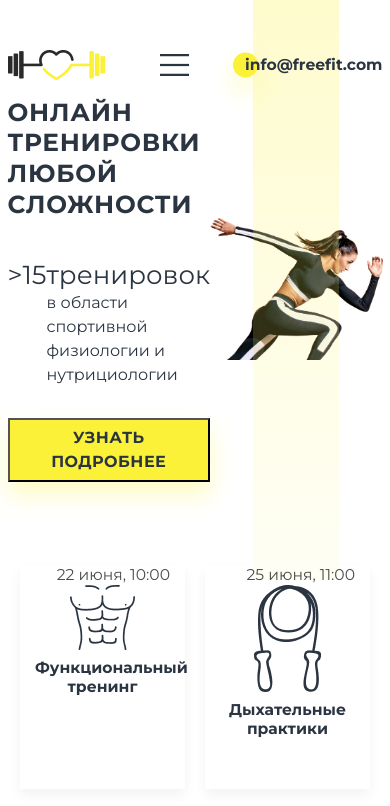
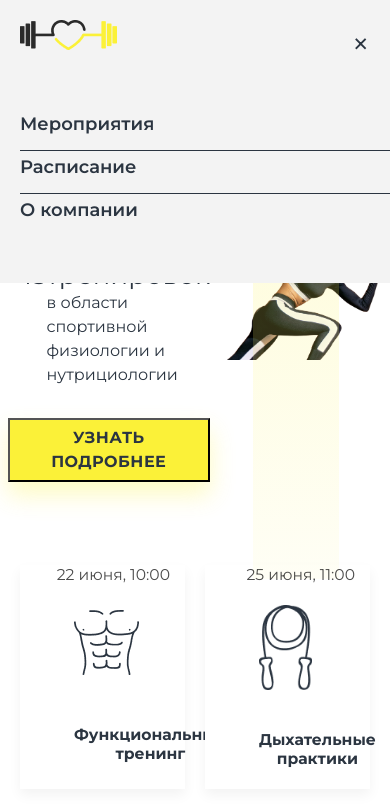
Before and after one commit to grigorisem/freefit-gym, a plain HTML site: page index.html in a window 390 px wide. Both pictures are taken after a click on the picture 174 px from the left and 65 px from the top of the page. Shown: the top 806 px of the page. Drawn offline with Linux system fonts and the light colour scheme.

Commit message:
finished front-end

```diff
--- a/assets/css/styles.css
+++ b/assets/css/styles.css
@@ -71,6 +71,62 @@ header {
     width: 100%;
     max-height: 22px;
     height: 22px;
+    display: none;
+}
+.mobile-menu {
+    display: none;
+    position: fixed;
+    z-index: 1000;
+    top: 0;
+    right: 0;
+    height: 283px;
+    width: 100%;
+    background-color: #F3F3F3;
+    backdrop-filter: blur(4px);
+    transition: transform 0.3s ease-in-out;
+}
+.mobile-menu-navbar {
+    display: flex;
+    justify-content: space-between;
+    margin: 20px 20px 40px 20px;
+}
+.mobile-menu-inner {
+    gap: 30px;
+    align-items: center;
+    font-size: 20px;
+}
+
+.mobile-menu a {
+    color: #2B3541;
+    text-decoration: none;
+    font-weight: 600;
+}
+
+.close-btn {
+    font-size: 32px;
+    cursor: pointer;
+}
+.mobile-menu a {
+    color: #2B3541;
+    text-decoration: none;
+    font-weight: 600;
+    padding: 15px 0;
+    width: 100%;
+    text-align: left;
+    position: relative;
+    padding-left: 20px;
+}
+
+.mobile-menu a::after {
+    content: '';
+    display: flex;
+    margin: 12px auto 0;
+    width: 565px;
+    height: 1px;
+    background-color: #2B3541;
+    margin-left: 20px;
+}
+.mobile-menu a:last-child::after {
     display: none;
 }
 .info {
@@ -321,16 +377,25 @@ header {
     flex-direction: column;
     height: calc(100% - 38px);
     width: calc(100% - 30px);
+    justify-content: space-between;
 }
 
-.card-image {
-    width: 100%;
-    height: 100%;
+.card-img {
+    width:calc(100% - 78px);
+    margin: auto;
+    height: auto;
+    display: flex;
 }
-.card-wrapper img {
+.card-img img {
     object-fit: cover;
+    max-width: 91px;
+    max-height: 85px;
 }
 .card-name {
+    display: flex;
+    justify-content: flex-start;
+    width:calc(100% - 78px);
+    margin: auto;
     font-family: 'Montserrat';
     font-style: normal;
     font-weight: 700;
@@ -476,7 +541,7 @@ form {
 .personal-data {
     display: flex;
     max-width: 617px;
-    width: 100%;
+    width: calc(100% - 10px);
     align-items: center;
     margin-top: 10px;
 }
@@ -631,7 +696,7 @@ form {
     font-family: 'Montserrat';
     font-style: normal;
     font-weight: 700;
-    font-size: 18px;
+    font-size: clamp(16px, 2vw, 18px);
     line-height: 125%;
     color: #2B3541;
 }
@@ -639,7 +704,7 @@ form {
     font-family: 'Montserrat';
     font-style: normal;
     font-weight: 400;
-    font-size: 18px;
+    font-size: clamp(16px, 2vw, 18px);
     line-height: 150%;
     color: #2B3541;
     opacity: 0.6;
@@ -654,30 +719,23 @@ form {
     max-width: 231px;
     width: 100%;
     max-height: 97px;
-    height: 97px;
 }
 .advantages-2 {
     max-width: 284px;
     width: 100%;
-    max-height: 97px;
-    height: 97px;
 }
 .advantages-3 {
     max-width: 221px;
     width: 100%;
-    max-height: 97px;
-    height: 97px;
 }
 .advantages-4 {
     max-width: 204px;
     width: 100%;
-    max-height: 97px;
-    height: 97px;
 }
 footer {
+    height: 140px;
+    max-height: 140px;
     width: 100%;
-    max-height: 149px;
-    height: 149px;
     margin-top: 170px;
     background-color: #F3F3F3;
     display: flex;
@@ -718,6 +776,7 @@ footer {
     top: 50%;
     transform: translateY(-50%);
 }
+
 @media only screen and (max-width: 768px){
     .header-navbar {
         display: none;
@@ -824,6 +883,18 @@ footer {
 
       .pos-3 { grid-column: 1; grid-row: 3; }
       .pos-6 { grid-column: 2; grid-row: 3; }
+    footer {
+        height: 70px;
+        max-height: 70px;
+      }
+    .header-navbar {
+        display: none;
+    }
+
+    .menu {
+        display: block;
+        cursor: pointer;
+    }
 }
 
 @media only screen and (max-width: 360px){
@@ -852,6 +923,9 @@ footer {
         font-size: 14px;
         box-sizing: border-box;
     }
+    .card-wrapper {
+        height: calc(100% - 18px);
+    }
 
     .card span {
         font-size: 12px;
@@ -860,14 +934,14 @@ footer {
         display: flex;
         justify-content: flex-start;
     }
+    .card-img img {
+        object-fit: cover;
+        max-width: 46px;
+        max-height: 45px;
+    }
     .card-name {
         display: flex;
         justify-content: flex-start;
-    }
-    .schedule-container-wrapper img {
-        width: 36px;
-        height: auto;
-        margin-top: 8px;
     }
 
     .pos-1, .pos-2, .pos-3, .pos-4, .pos-5, .pos-6 {
@@ -882,7 +956,7 @@ footer {
         flex-direction: column;
     }
     #email {
-        margin-right: 0;
+        margin-bottom: 10px;
         width: calc(100% - 15px);
     }
     .schedule-container-wrapper {
@@ -892,4 +966,8 @@ footer {
         padding: 10px;
         align-items: stretch;
     }
+    .advantages {
+        gap: 60px 0;
+        font-size: 16px;
+    }
 }
--- a/index.html
+++ b/index.html
@@ -16,12 +16,23 @@
             <div class="logo">
                 <img src="assets/img/logo.png" alt="logo">
             </div>
-            <div class="menu"><img src="assets/img/burger1.png" alt="burger"></div>
+            <div class="menu"><img src="assets/img/burger1.png" alt="burger" id="burger"></div>
             <div class="header-navbar">
                 <div class="header-navbar-text">Мероприятия <div class="header-navbar-underline"></div></div>
                 <div class="header-navbar-text">Расписание<div class="header-navbar-underline"></div></div>
                 <div class="header-navbar-text">О компании<div class="header-navbar-underline"></div></div>
             </div>
+            <nav class="mobile-menu" id="mobileMenu">
+                <div class="mobile-menu-navbar">
+                    <div class="logo"><img src="assets/img/logo.png" alt="logo"></div>
+                    <div class="close-btn" id="closeBurger">&times;</div>
+                </div>
+                <div class="mobile-menu-inner">
+                    <a href="#">Мероприятия</a>
+                    <a href="#">Расписание</a>
+                    <a href="#">О компании</a>
+                </div>
+            </nav>
             <div class="info">
                 <div class="eclipse"></div>
                 <h1>info@freefit.com</h1>
@@ -208,6 +219,22 @@
             }
         });
     });
+    const burger = document.getElementById('burger');
+    const mobileMenu = document.getElementById('mobileMenu');
+    const closeBurger = document.getElementById('closeBurger');
+
+    burger.addEventListener('click', () => {
+        mobileMenu.style.display = 'block';
+    });
+
+    closeBurger.addEventListener('click', () => {
+        mobileMenu.style.display = 'none';
+    });
+    window.addEventListener('click', (e) => {
+        if (e.target === mobileMenu) {
+            mobileMenu.style.display = 'none';
+        }
+    });
 </script>
 
 </html>
```
Also changed, not shown: assets/img/close.png (added).
